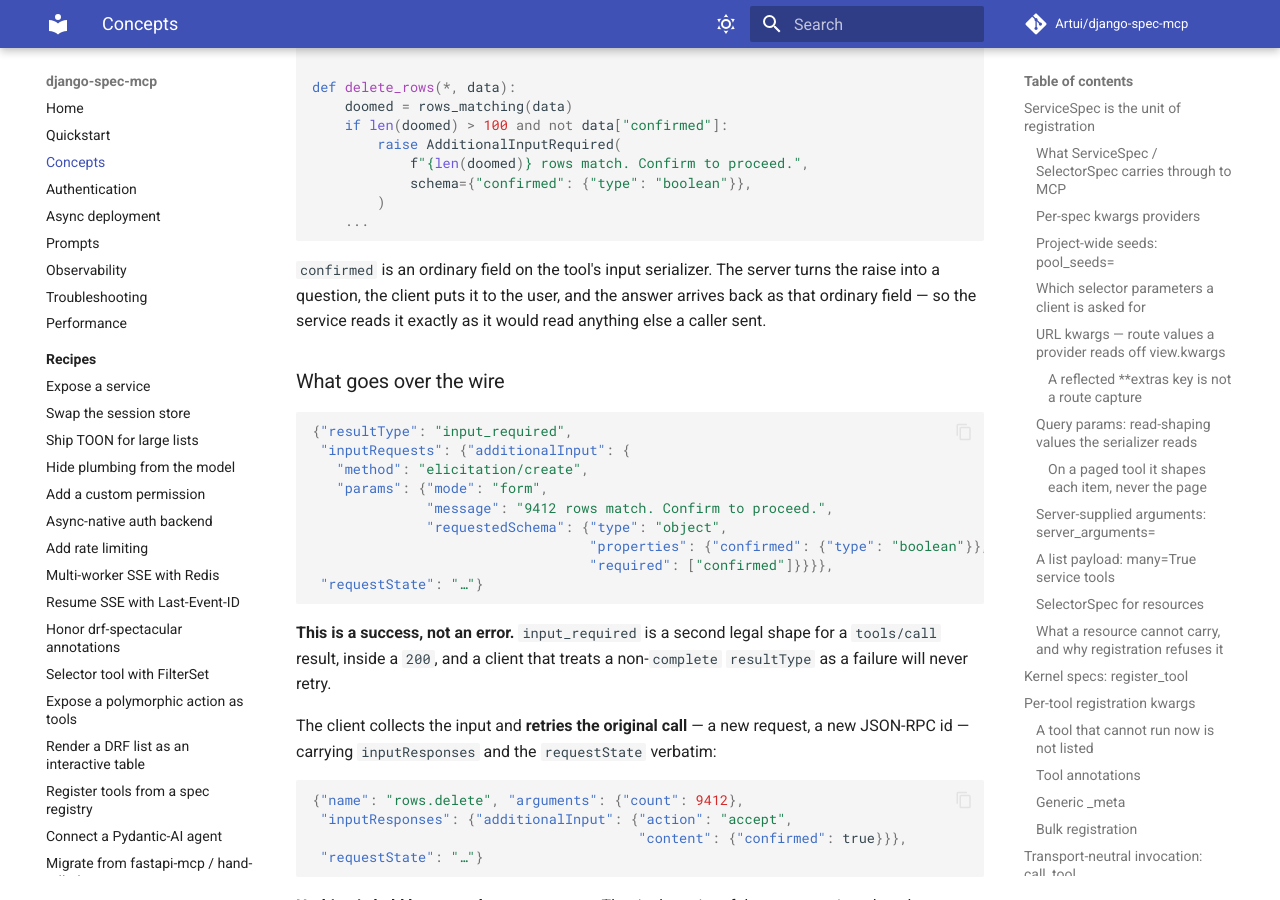
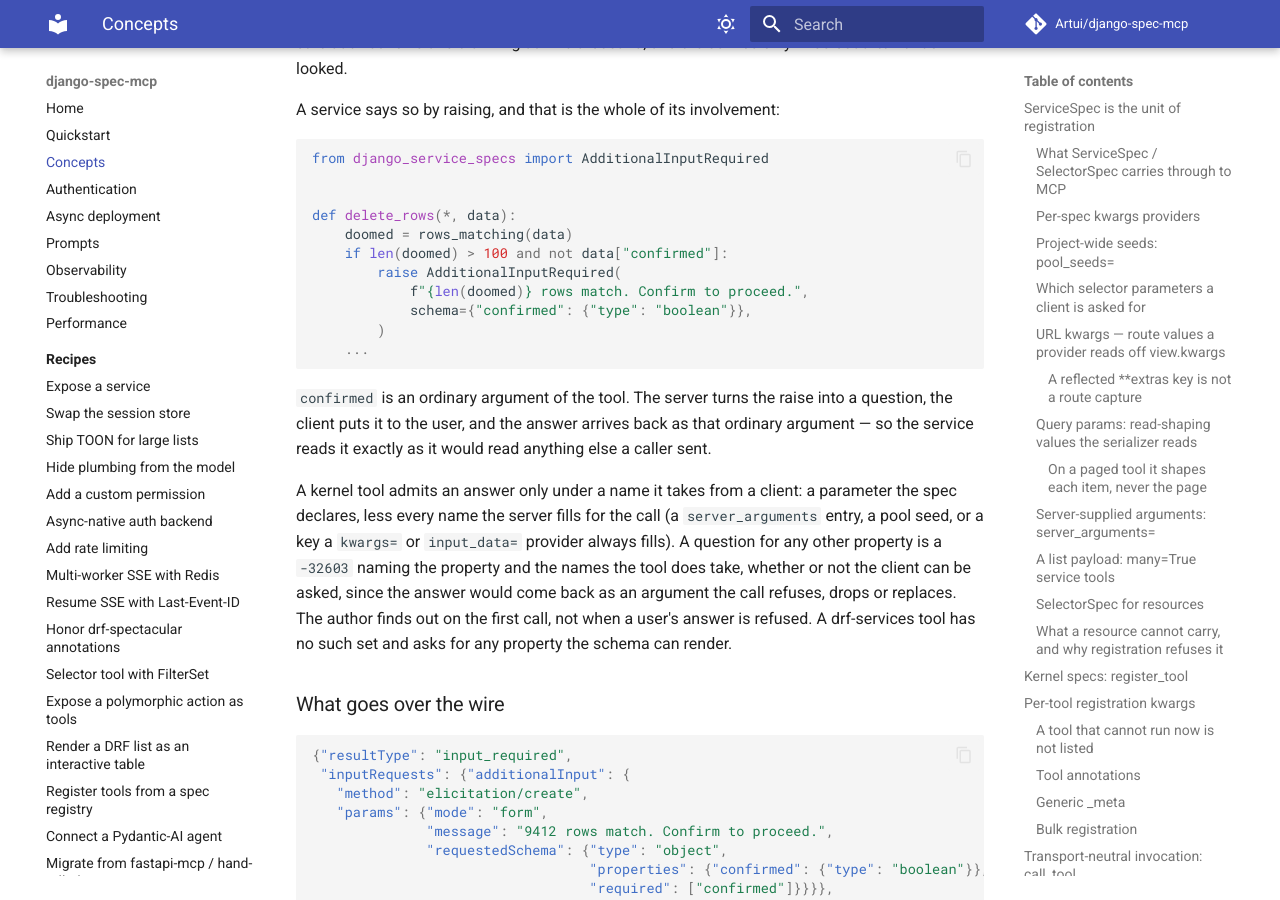
Before and after one commit to Artui/django-spec-mcp, an MkDocs documentation site: the page built from docs/concepts.md, in a window 1280 px wide and 900 px high, scrolled down 46406 px. Built offline with MkDocs 1.6.1 and Material for MkDocs 9.7.7, drawn with Linux system fonts in a browser that asks for light colours; comment, search, counter and statistics services are not loaded; some of the changed text lies outside the part shown.

Commit message:
Document the admitted question names and the uri_template refusal
The changelog states the question check and the uri_template refusal
(undeclared and server-filled variables) in the registration list, and the
concepts page says what a kernel tool admits as an answer and what a resource
template variable must be.

Co-Authored-By: Claude Opus 5.5 <noreply@anthropic.com>

````diff
--- a/docs/concepts.md
+++ b/docs/concepts.md
@@ -1000,7 +1000,11 @@ What changes against the drf-services tools:
   check is then answered `-32602` with message `Invalid arguments` and the
   kernel's detail tree under `data.detail`, as an admitted tool call is told
   which argument is wrong; `INCLUDE_VALIDATION_VALUE` adds the variables sent
-  under `data.value`.
+  under `data.value`. A `uri_template` variable must be a read or shape of the
+  spec that the server does not fill: registration raises `ImproperlyConfigured`
+  naming the resource and the variable when no read declares it, and when a
+  reflected read or a key a `kwargs=` provider always fills makes it the server's,
+  since every read would be refused or would serve the provider's value for any URI.
 
 `register_tools(registry, overrides={"invoices.create": {"scopes": ("billing",)}})`
 registers every entry of a kernel `SpecRegistry`, each under its registry name,
@@ -2189,10 +2193,20 @@ def delete_rows(*, data):
     ...
 ```
 
-`confirmed` is an ordinary field on the tool's input serializer. The server turns
+`confirmed` is an ordinary argument of the tool. The server turns
 the raise into a question, the client puts it to the user, and the answer arrives
-back as that ordinary field — so the service reads it exactly as it would read
+back as that ordinary argument — so the service reads it exactly as it would read
 anything else a caller sent.
+
+A kernel tool admits an answer only under a name it takes from a client: a
+parameter the spec declares, less every name the server fills for the call (a
+`server_arguments` entry, a pool seed, or a key a `kwargs=` or `input_data=`
+provider always fills). A question for any other property is a `-32603` naming
+the property and the names the tool does take, whether or not the client can be
+asked, since the answer would come back as an argument the call refuses, drops
+or replaces. The author finds out on the first call, not when a user's answer is
+refused. A drf-services tool has no such set and asks for any property the
+schema can render.
 
 ### What goes over the wire
 
````
Also changed, not shown: CHANGELOG.md (+11 -6 lines), 1 other file.
